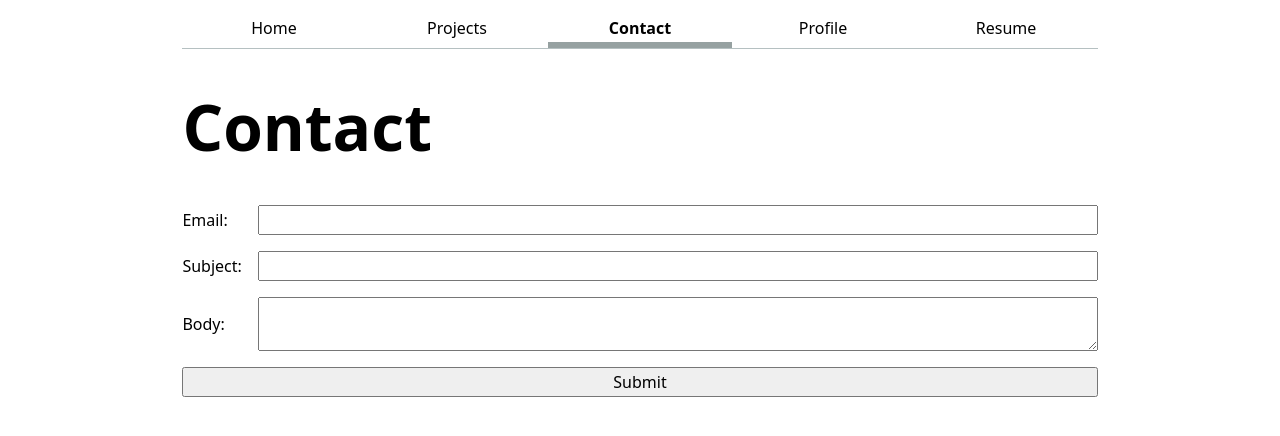
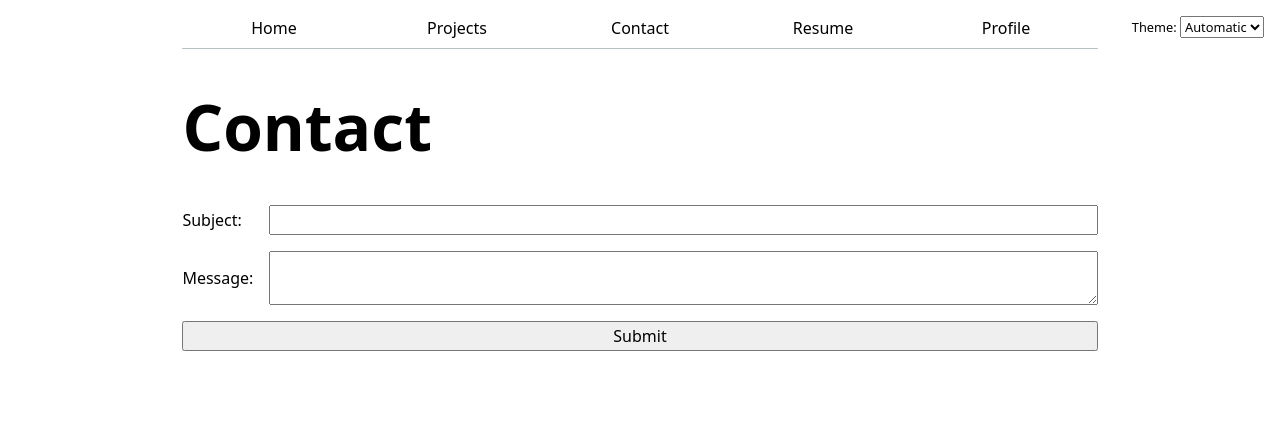
Before and after one commit to sch005-ucsd/portfolio, a plain HTML site: page contact/index.html in a window 1280 px wide. Drawn offline with Linux system fonts and the light colour scheme.

Commit message:
Lab 3 completed

```diff
--- a/contact/index.html
+++ b/contact/index.html
@@ -5,25 +5,15 @@
     <meta name="viewport" content="width=device-width, initial-scale=1.0">
     <title>contact</title>
     <link rel="stylesheet" href="../style.css">
+    <script type="module" src="../global.js"></script>
 </head>
 <body>
 
-    <nav>
-        <ul>
-            <li><a href="../index.html">Home</a></li>
-            <li><a href="../projects/index.html">Projects</a></li>
-            <li><a href="../contact/index.html" class="current">Contact</a></li>
-            <li><a href="https://github.com/sch005-ucsd" target="_blank">Profile</a></li>
-            <li><a href="../resume/index.html">Resume</a></li>
-        </ul>
-    </nav>
-
     <h1>Contact</h1>
 
-    <form action="mailto:sch005@ucsd.edu" method="POST" enctype="text/plain">
-        <label><span>Email:</span> <input name="email" type="email"></label>
+    <form action="mailto:sch005@ucsd.edu" method="GET">
         <label><span>Subject:</span> <input name="subject"></label>
-        <label><span>Body:</span> <textarea name="body"></textarea></label>
+        <label><span>Message:</span> <textarea name="body"></textarea></label>
         <button>Submit</button>
     </form>
 
--- /dev/null
+++ b/global.js
@@ -0,0 +1,76 @@
+console.log("IT'S ALIVE!");
+
+function $$(selector, context = document) {
+    return Array.from(context.querySelectorAll(selector));
+}
+
+const BASE_PATH = (location.hostname === "localhost" || location.hostname === "127.0.0.1")
+    ? "/"
+    : "/portfolio/";
+
+let pages = [
+    { url: '',                              title: 'Home' },
+    { url: 'projects/',                     title: 'Projects' },
+    { url: 'contact/',                      title: 'Contact' },
+    { url: 'resume/',                       title: 'Resume' },
+    { url: 'https://github.com/sch005-ucsd', title: 'Profile' },
+];
+
+// ── Step 2: Automatic current page link (commented out — superseded by Step 3) ──
+// let navLinks = $$("nav a");
+// let currentLink = navLinks.find(
+//     (a) => a.host === location.host && a.pathname === location.pathname,
+// );
+// currentLink?.classList.add('current');
+// ────────────────────────────────────────────────────────────────────────────────
+
+let nav = document.createElement('nav');
+document.body.prepend(nav);
+
+for (let p of pages) {
+    let url = p.url;
+    let title = p.title;
+
+    url = !url.startsWith('http') ? BASE_PATH + url : url;
+
+    let a = document.createElement('a');
+    a.href = url;
+    a.textContent = title;
+
+    a.classList.toggle('current', a.host === location.host && a.pathname === location.pathname);
+
+    if (a.host !== location.host) {
+        a.target = '_blank';
+    }
+
+    nav.append(a);
+}
+
+// Dark mode switcher
+document.body.insertAdjacentHTML(
+    'afterbegin',
+    `<label class="color-scheme">
+        Theme:
+        <select>
+            <option value="light dark">Automatic</option>
+            <option value="light">Light</option>
+            <option value="dark">Dark</option>
+        </select>
+    </label>`
+);
+
+const select = document.querySelector('.color-scheme select');
+
+function setColorScheme(colorScheme) {
+    document.documentElement.style.setProperty('color-scheme', colorScheme);
+    select.value = colorScheme;
+}
+
+if ('colorScheme' in localStorage) {
+    setColorScheme(localStorage.colorScheme);
+}
+
+select.addEventListener('input', function (event) {
+    localStorage.colorScheme = event.target.value;
+    setColorScheme(event.target.value);
+});
--- a/style.css
+++ b/style.css
@@ -6,6 +6,7 @@
 
 html {
   accent-color: var(--color-accent);
+  color-scheme: light dark;
 }
 
 body {
@@ -13,6 +14,7 @@
   max-width: 100ch;
   margin-inline: auto;
   padding-inline: 1em;
+  position: relative;
 }
 
 /* ── Images ───────────────────────────────────────────────────── */
@@ -49,7 +51,8 @@
 nav {
   display: flex;
   margin-bottom: 1em;
-  border-bottom: 1px solid oklch(80% 3% 200);
+  --border-color: oklch(50% 10% 200 / 40%);
+  border-bottom: 1px solid var(--border-color);
 }
 
 nav a {
@@ -69,7 +72,21 @@
 nav a:hover {
   border-bottom: 0.4em solid var(--color-accent);
   padding-bottom: calc(0.5em - 0.4em);
-  background-color: oklch(from var(--color-accent) 95% 5% h);
+  background-color: color-mix(in oklch, var(--color-accent), canvas 85%);
+}
+
+/* Dark mode switcher */
+.color-scheme {
+  position: fixed;
+  top: 1rem;
+  right: 1rem;
+  font-size: 80%;
+  font-family: inherit;
+}
+
+.color-scheme select {
+  font-family: inherit;
+  font-size: inherit;
 }
 
 /* ── Contact form ─────────────────────────────────────────────── */
```
Also changed, not shown: index.html (+1 -10 lines), projects/index.html (+1 -10 lines), resume/index.html (+1 -10 lines), 2 other files.
